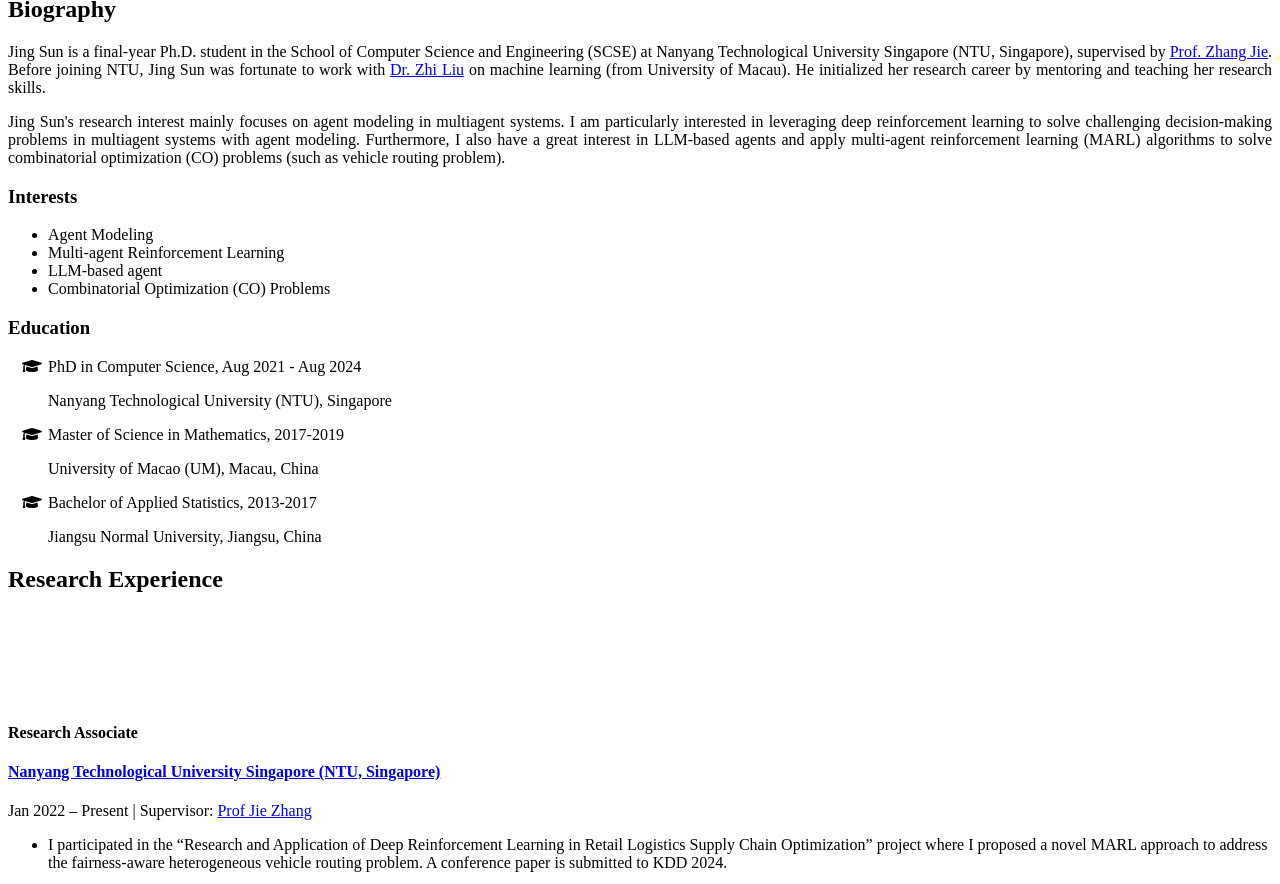
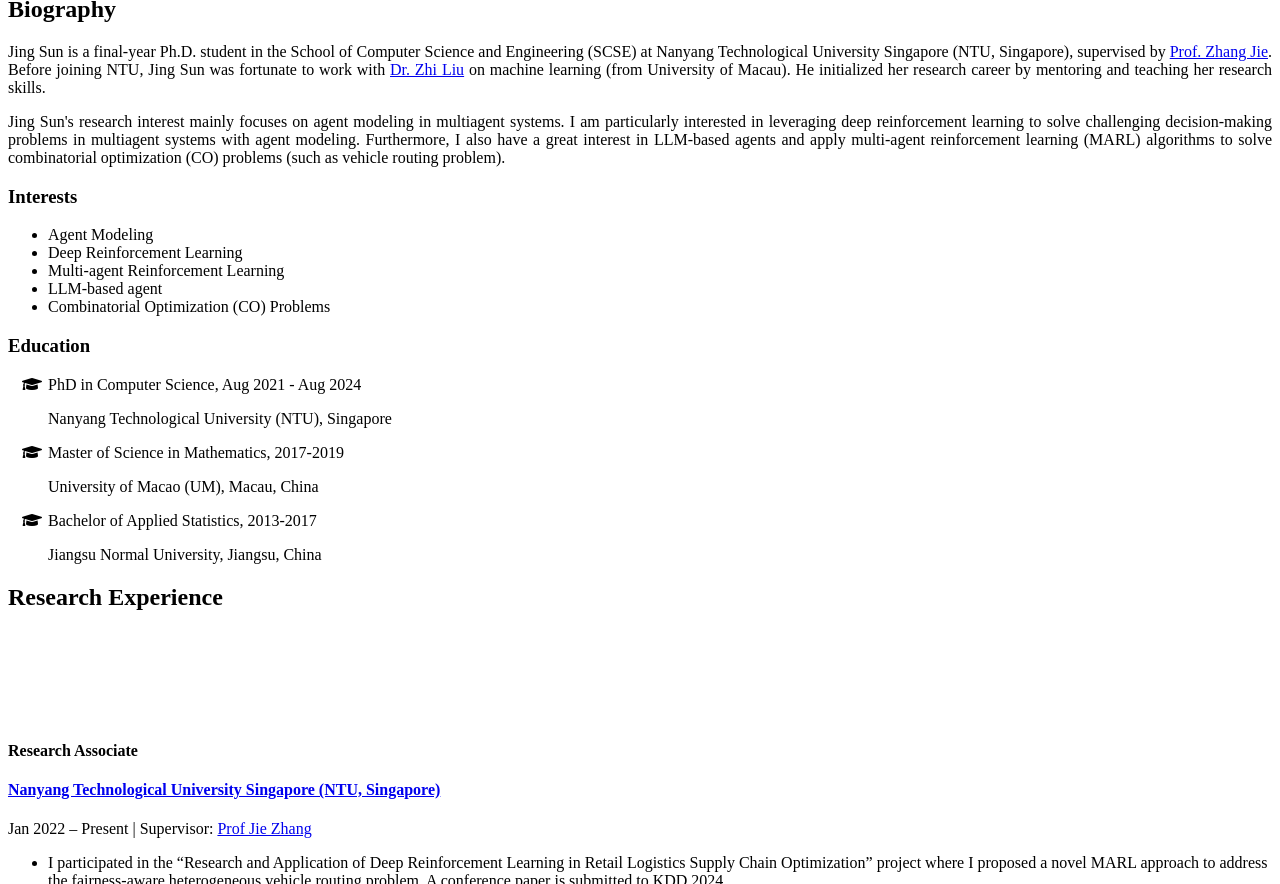
Before and after one commit to sunjing1102628/sunjing1102628.github.io, a Jekyll site: the page index.html, which Jekyll copies as it is, in a window 1280 px wide and 900 px high, scrolled down 802 px, cut to the strip 16-900 px from the top of the window. Built offline with Jekyll 4.4.1, drawn with Linux system fonts in a browser that asks for light colours; nearby versions of some CDN libraries; comment, search, counter and statistics services are not loaded; a style sheet for code colours, icons or effects is not loaded.

Commit message:
general_update

```diff
--- a/index.html
+++ b/index.html
@@ -342,6 +342,7 @@
                         <ul class="ul-interests">
 
                             <li>Agent Modeling </li>
+                            <li>Deep Reinforcement Learning </li>
 
                             <li>Multi-agent Reinforcement Learning </li>
 
@@ -777,7 +778,6 @@
 
 
 
-
                 <div class="view-list-item">
                     A generic framework for decision-making with speculative opponent model
 
```
